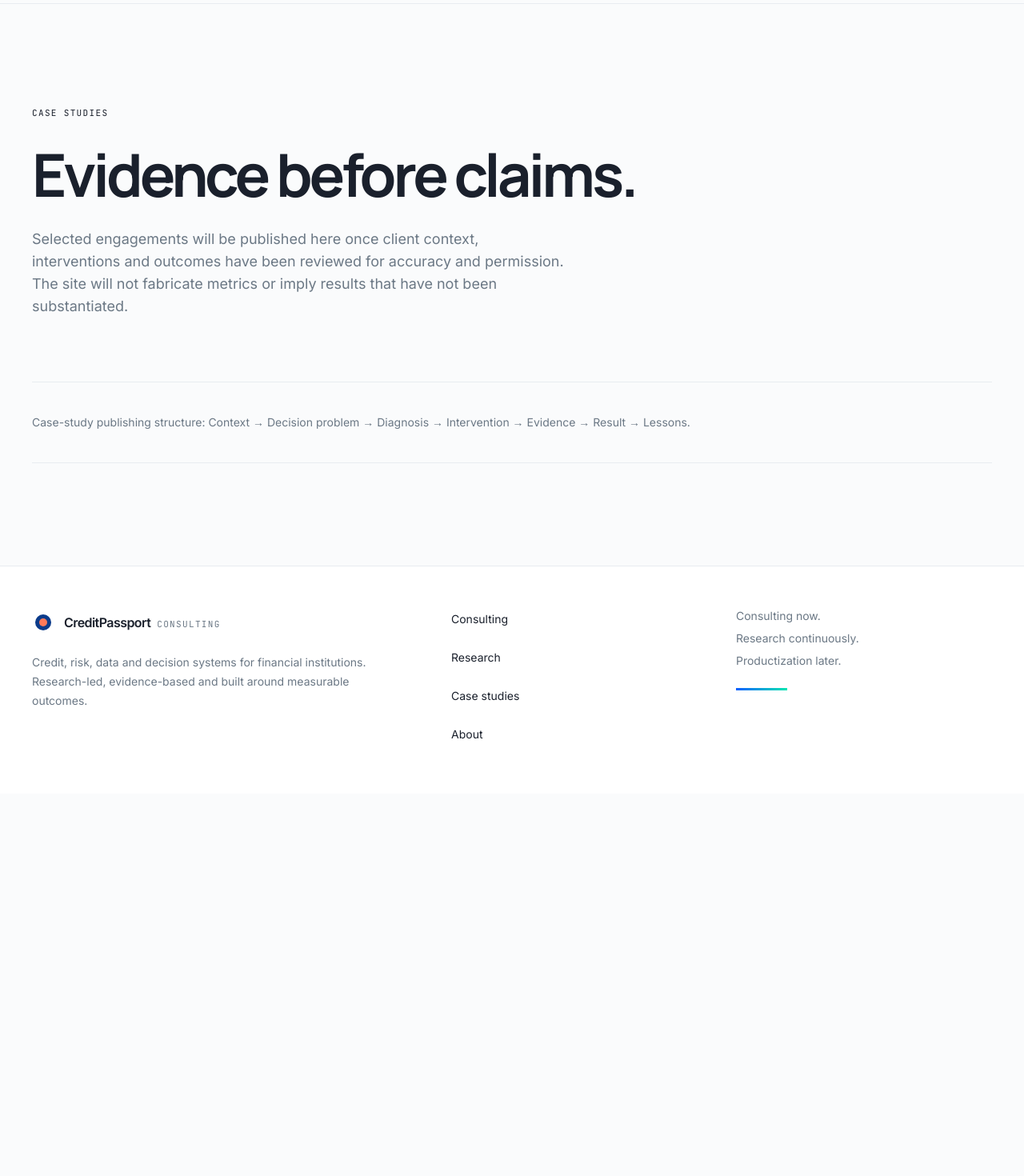
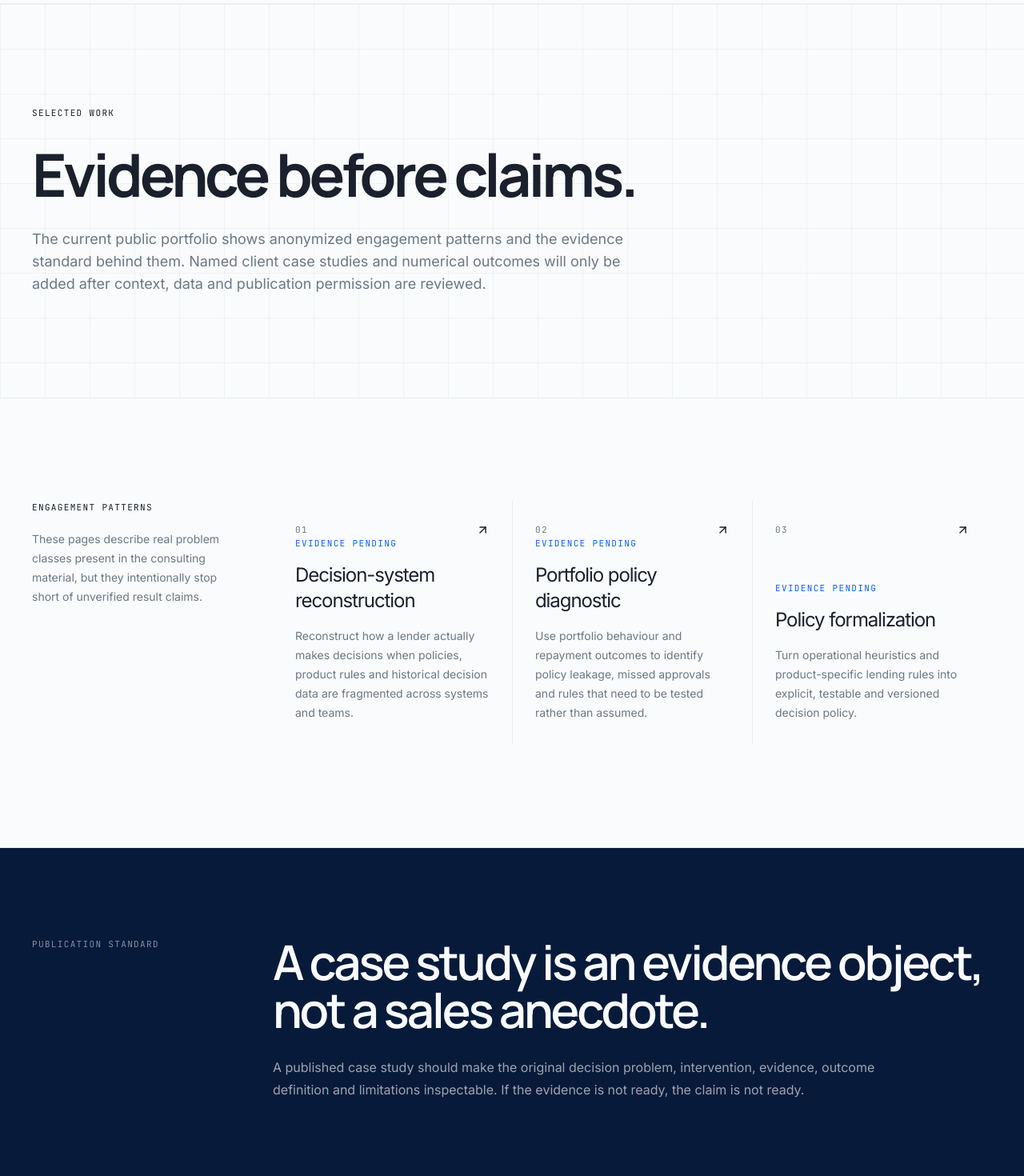
Before and after one commit to AdepojuJeremy/credit-passport-consultancy, a Next.js app: page /case-studies in a window 1280 px wide. Shown: the part 60-1530 px from the top of the page at 80% size. Before the commit the page ends 1052 px from the top, so only its background shows below. Built offline with nearby package versions, Linux system fonts and the light colour scheme.

Commit message:
feat: make selected work evidence-led

```diff
--- a/app/case-studies/page.tsx
+++ b/app/case-studies/page.tsx
@@ -1,18 +1,71 @@
 import type { Metadata } from "next";
+import Link from "next/link";
+import { ArrowUpRight } from "lucide-react";
+import { engagementPatterns } from "@/data/engagement-patterns";
 
-export const metadata: Metadata = { title: "Case Studies" };
+export const metadata: Metadata = {
+  title: "Case Studies",
+  description:
+    "Selected CreditPassport consulting work and engagement patterns, published with explicit evidence and claims standards.",
+};
 
 export default function CaseStudiesPage() {
   return (
-    <section className="site-container py-20 md:py-32">
-      <p className="kicker">Case studies</p>
-      <h1 className="section-title mt-8 max-w-5xl">Evidence before claims.</h1>
-      <p className="mt-8 max-w-2xl text-lg leading-7 text-[color:var(--muted)]">
-        Selected engagements will be published here once client context, interventions and outcomes have been reviewed for accuracy and permission. The site will not fabricate metrics or imply results that have not been substantiated.
-      </p>
-      <div className="mt-20 border-y hairline py-10 text-sm text-[color:var(--muted)]">
-        Case-study publishing structure: Context → Decision problem → Diagnosis → Intervention → Evidence → Result → Lessons.
-      </div>
-    </section>
+    <>
+      <section className="section-grid border-b hairline">
+        <div className="site-container py-20 md:py-32">
+          <p className="kicker">Selected work</p>
+          <h1 className="section-title mt-8 max-w-5xl">Evidence before claims.</h1>
+          <p className="mt-8 max-w-3xl text-lg leading-7 text-[color:var(--muted)]">
+            The current public portfolio shows anonymized engagement patterns and the evidence standard behind them. Named client case studies and numerical outcomes will only be added after context, data and publication permission are reviewed.
+          </p>
+        </div>
+      </section>
+
+      <section className="site-container py-20 md:py-32">
+        <div className="grid gap-10 lg:grid-cols-[0.45fr_1.55fr]">
+          <aside className="lg:sticky lg:top-28 lg:self-start">
+            <p className="kicker">Engagement patterns</p>
+            <p className="mt-5 max-w-sm text-sm leading-6 text-[color:var(--muted)]">
+              These pages describe real problem classes present in the consulting material, but they intentionally stop short of unverified result claims.
+            </p>
+          </aside>
+
+          <div className="grid gap-px bg-[color:var(--line)] md:grid-cols-3">
+            {engagementPatterns.map((pattern) => (
+              <Link
+                key={pattern.slug}
+                href={`/case-studies/${pattern.slug}`}
+                className="group flex min-h-[340px] flex-col bg-[color:var(--background)] p-7 transition-colors hover:bg-white"
+              >
+                <div className="flex items-start justify-between gap-4">
+                  <span className="kicker text-[color:var(--muted)]">{pattern.number}</span>
+                  <ArrowUpRight className="transition-transform group-hover:-translate-y-1 group-hover:translate-x-1" size={17} />
+                </div>
+                <div className="mt-auto">
+                  <p className="kicker text-[color:var(--brand-blue)]">{pattern.status}</p>
+                  <h2 className="mt-4 text-2xl tracking-[-0.045em]">{pattern.title}</h2>
+                  <p className="mt-4 text-sm leading-6 text-[color:var(--muted)]">{pattern.summary}</p>
+                </div>
+              </Link>
+            ))}
+          </div>
+        </div>
+      </section>
+
+      <section className="border-y hairline bg-[color:var(--inverse)] text-[color:var(--inverse-foreground)]">
+        <div className="site-container grid gap-10 py-20 md:grid-cols-[0.45fr_1.55fr] md:py-28">
+          <p className="kicker text-white/50">Publication standard</p>
+          <div>
+            <h2 className="max-w-4xl font-[family-name:var(--font-manrope)] text-4xl font-semibold tracking-[-0.05em] md:text-6xl">
+              A case study is an evidence object, not a sales anecdote.
+            </h2>
+            <p className="mt-7 max-w-3xl text-base leading-7 text-white/60">
+              A published case study should make the original decision problem, intervention, evidence, outcome definition and limitations inspectable. If the evidence is not ready, the claim is not ready.
+            </p>
+          </div>
+        </div>
+      </section>
+    </>
   );
 }
```
